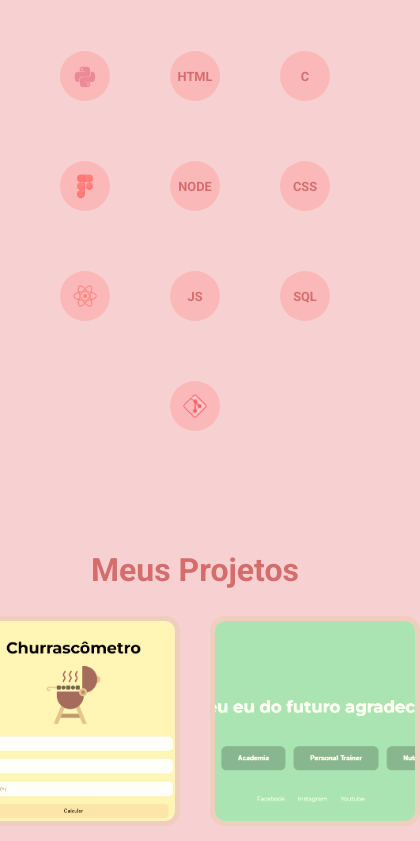
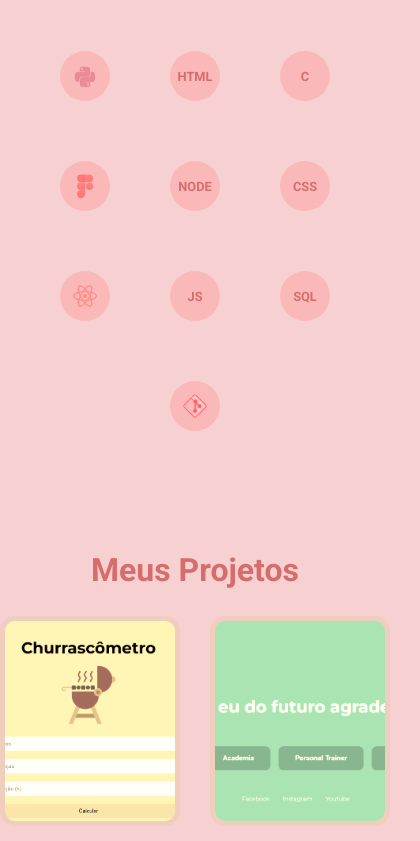
Before and after one commit to julianunes2703/portfolio, a React (Create React App) app: page / in a window 390 px wide. Shown: the part 659-1500 px from the top of the page, 420 px wide, since content can reach past the window. Built offline with nearby package versions, Linux system fonts and the light colour scheme.

Commit message:
ajustando a responsividade

```diff
--- a/src/components/projetos/projetos.css
+++ b/src/components/projetos/projetos.css
@@ -78,7 +78,7 @@ ul {
 /* Responsividade */
 @media (max-width: 768px) {
   .churrascometro, .liftly {
-      width: 200px;
+      width: 170px;
       height: 200px;
   }
 
```
